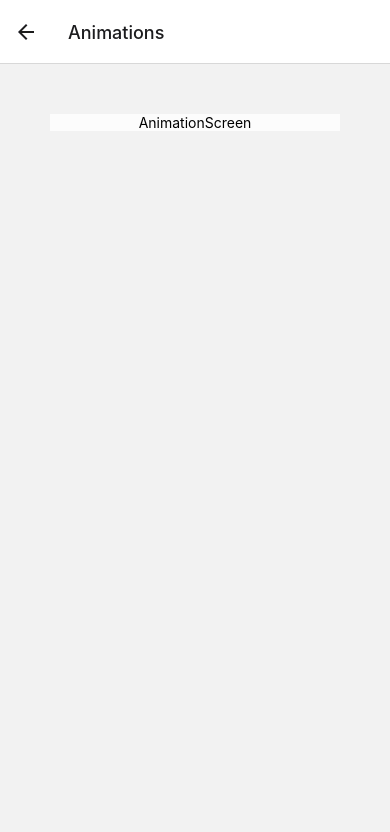
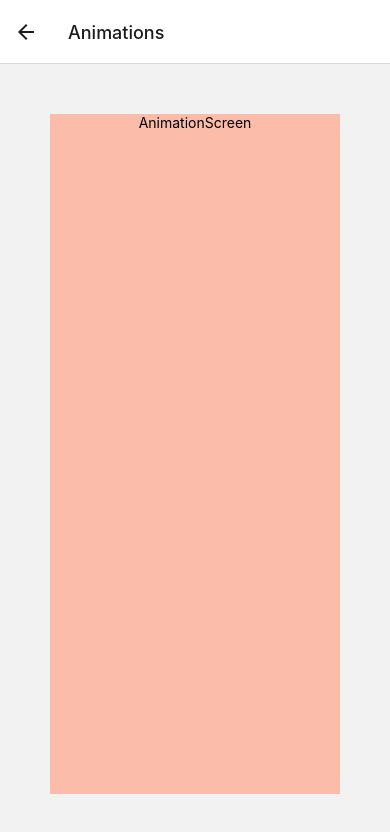
Before and after one commit to tbatty7/ReactNativeKatas, a React Native app: screen /Animations in a window 390 px wide. Shown: the top 832 px of the page. Built offline with nearby package versions, Linux system fonts and the light colour scheme.

Commit message:
add more styles to AnimationScreen

```diff
--- a/src/AnimationScreen.tsx
+++ b/src/AnimationScreen.tsx
@@ -10,5 +10,10 @@ export function AnimationScreen() {
 }
 
 const styles = StyleSheet.create({
-  container: {backgroundColor: '#FCFCFC', alignItems: 'center', margin: 50},
+  container: {
+    flex: 1,
+    backgroundColor: '#FCBCAA',
+    alignItems: 'center',
+    margin: 50,
+  },
 });
```
